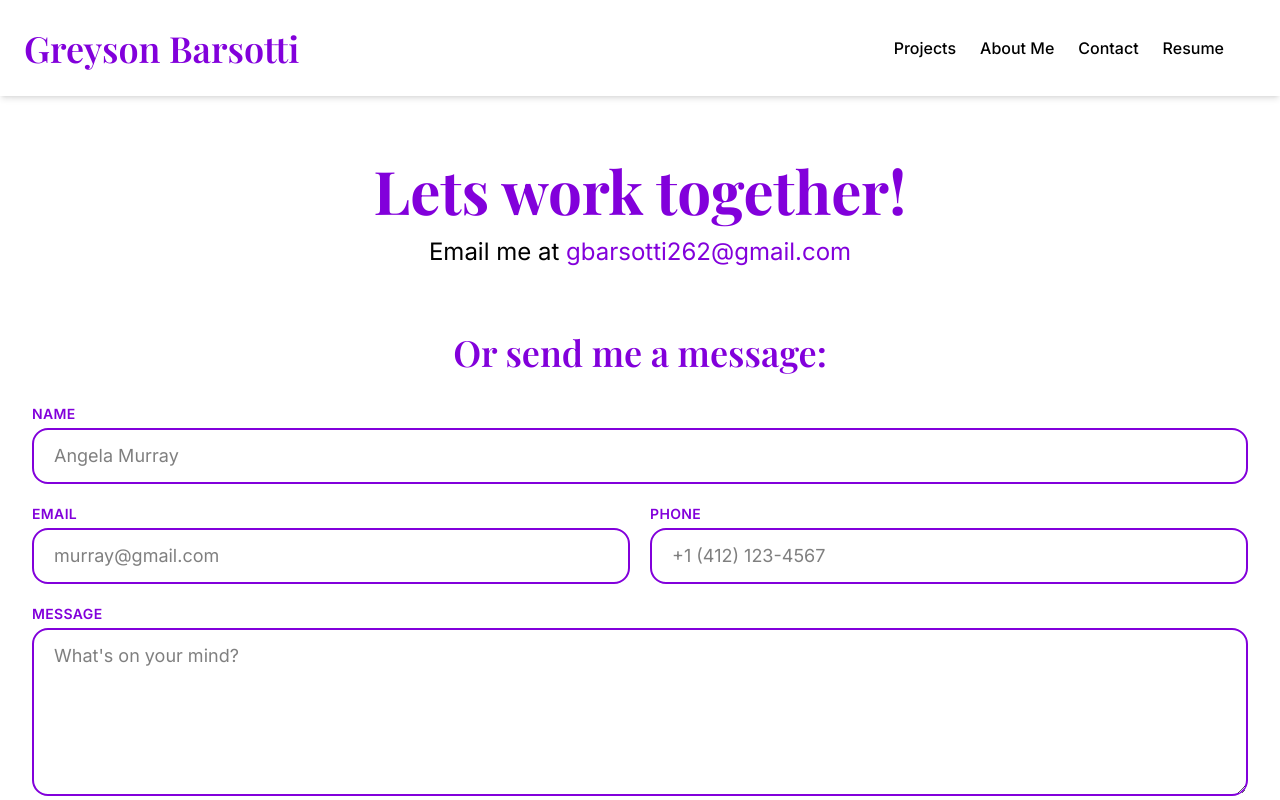
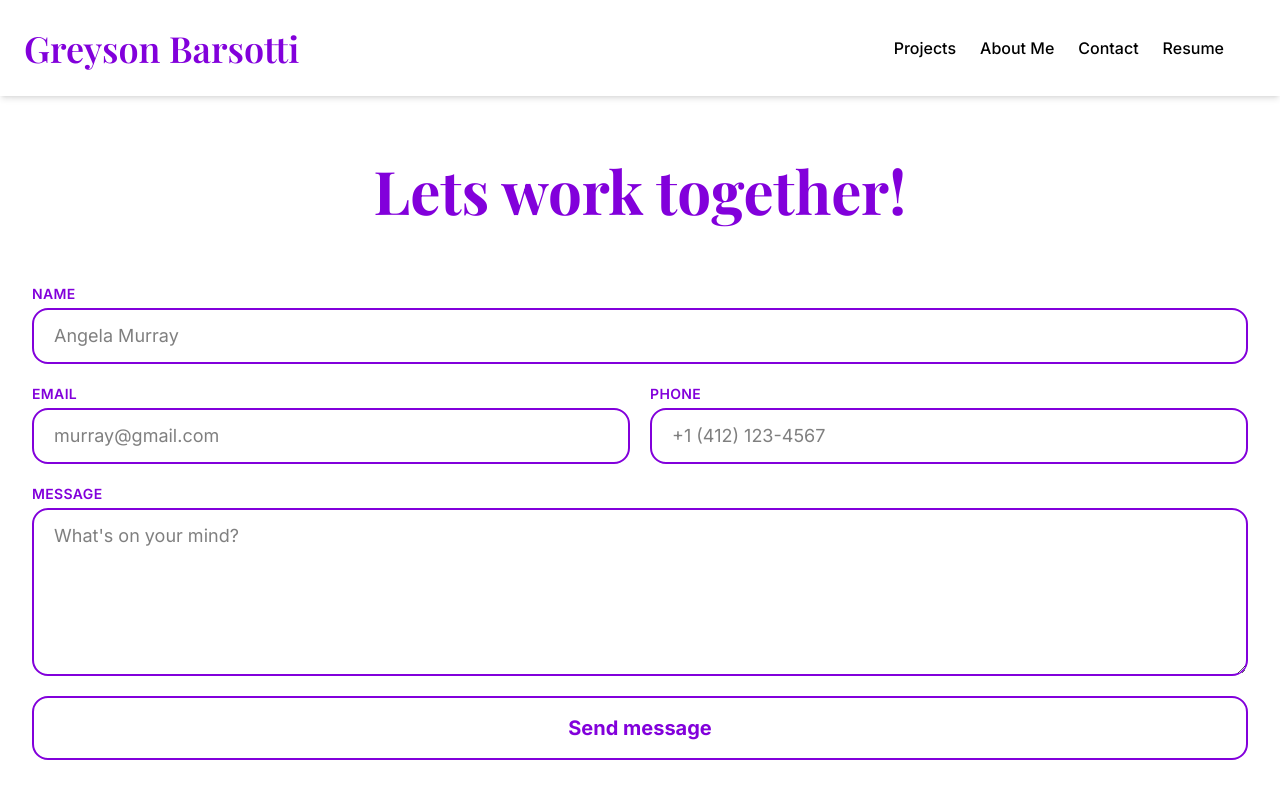
Before and after one commit to thegbars/thegbars.github.io, a React (Vite) app: page /#/contact in a window 1280 px wide. Shown: the top 800 px of the page. Built offline with nearby package versions, Linux system fonts and the light colour scheme.

Commit message:
Contact wording updated

```diff
--- a/src/pages/Contact.tsx
+++ b/src/pages/Contact.tsx
@@ -40,22 +40,9 @@ export default function Contact() {
                     <h1 className="text-6xl text-purple-700 font-bold">
                         Lets work together!
                     </h1>
-                    <p className="text-2xl">
-                        Email me at{" "}
-                        <a
-                            className="text-purple-700 hover:underline"
-                            href="mailto:gbarsotti262@gmail.com"
-                        >
-                            gbarsotti262@gmail.com
-                        </a>
-                    </p>
 
                     {/* Contact Form */}
                     <div className="mt-12 text-left">
-                        <h2 className="text-purple-700 text-4xl text-center mb-8">
-                            Or send me a message:
-                        </h2>
-
                         {isSubmitSuccessful && (
                             <div className="mb-6 rounded-2xl border-2 border-green-500 bg-green-50 px-6 py-4 text-green-700 text-center font-medium">
                                 ✓ Message sent — I'll get back to you soon!
```
